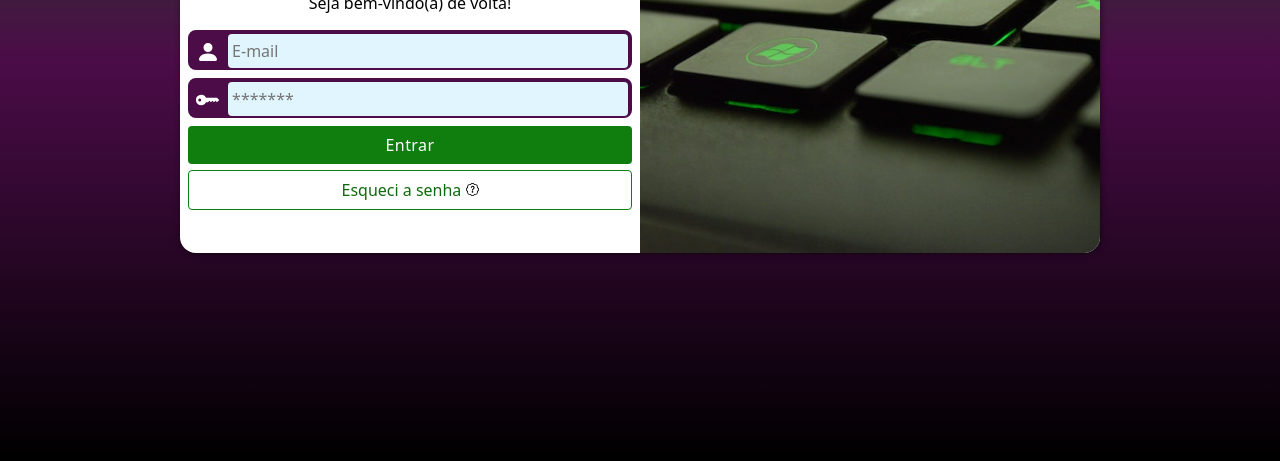
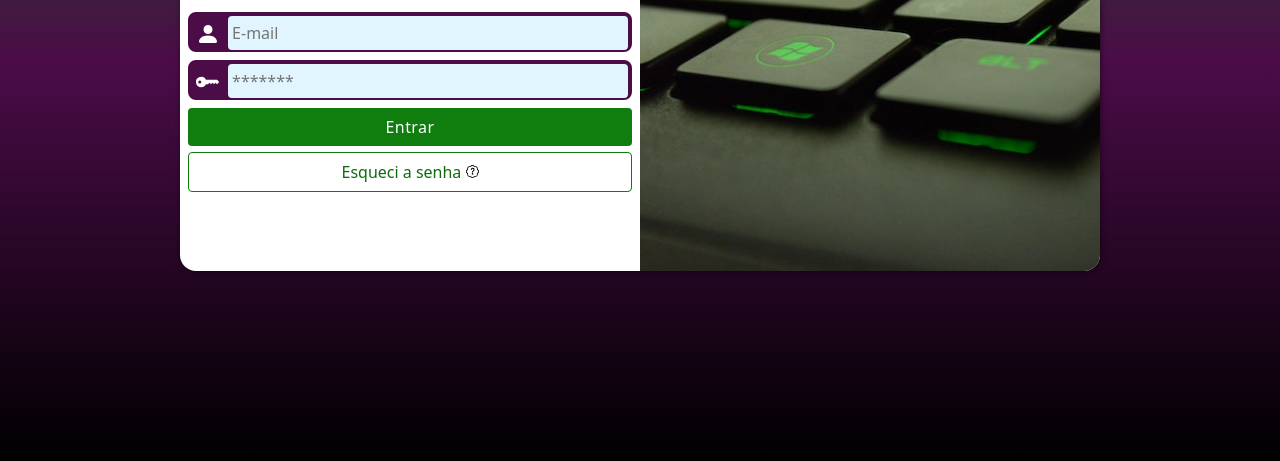
Before and after one commit to RenanCesar-S/login-media-query, a plain HTML site: page index.html in a window 1280 px wide. Shown: the part 339-800 px from the top of the page. Drawn offline with Linux system fonts and the light colour scheme.

Commit message:
heigth bug fixed on large devices

```diff
--- a/styles/mediaquery.css
+++ b/styles/mediaquery.css
@@ -13,7 +13,7 @@
 
     section#login {
         width: 80vw;
-        height: 40vh;
+        height: 380px;
     }
     section#login > div#bg-image {
         float: left;
@@ -35,7 +35,7 @@
 @media screen and (min-width: 1200px) {
     section#login {
         width: 920px;
-        height: 48vh;
+        height: 420px;
     }
 
     section#login > div#bg-image {
```
